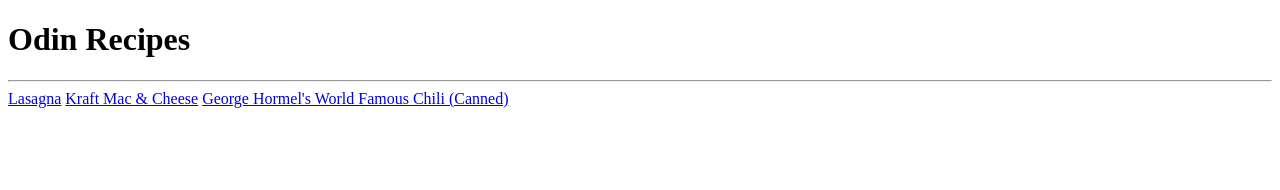
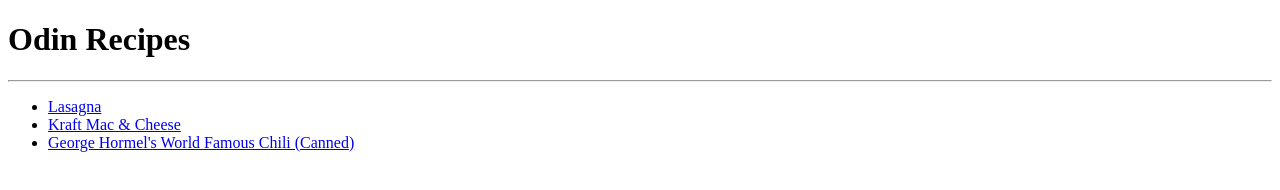
Before and after one commit to burritosinthesky/odin-recipies, a plain HTML site: page index.html in a window 1280 px wide. Drawn offline with Linux system fonts and the light colour scheme.

Commit message:
Edit index.html

```diff
--- a/index.html
+++ b/index.html
@@ -1,16 +1,21 @@
 <!DOCTYPE html>
 <html lang="en">
+
 <head>
     <meta charset="UTF-8">
     <meta http-equiv="X-UA-Compatible" content="IE=edge">
     <meta name="viewport" content="width=device-width, initial-scale=1.0">
     <title>Document</title>
 </head>
+
 <body>
     <h1>Odin Recipes</h1>
     <hr>
-    <a href="./recipes/lasagna.html">Lasagna</a>
-    <a href="./recipes/kraft-cheese.html">Kraft Mac & Cheese</a>
-    <a href="./recipes/hormel-chili.html">George Hormel's World Famous Chili (Canned)</a>
+    <ul>
+        <li><a href="./recipes/lasagna.html">Lasagna</a></li>
+        <li><a href="./recipes/kraft-cheese.html">Kraft Mac & Cheese</a></li>
+       <li> <a href="./recipes/hormel-chili.html">George Hormel's World Famous Chili (Canned)</a></li>
+    </ul>
 </body>
+
 </html>
```
